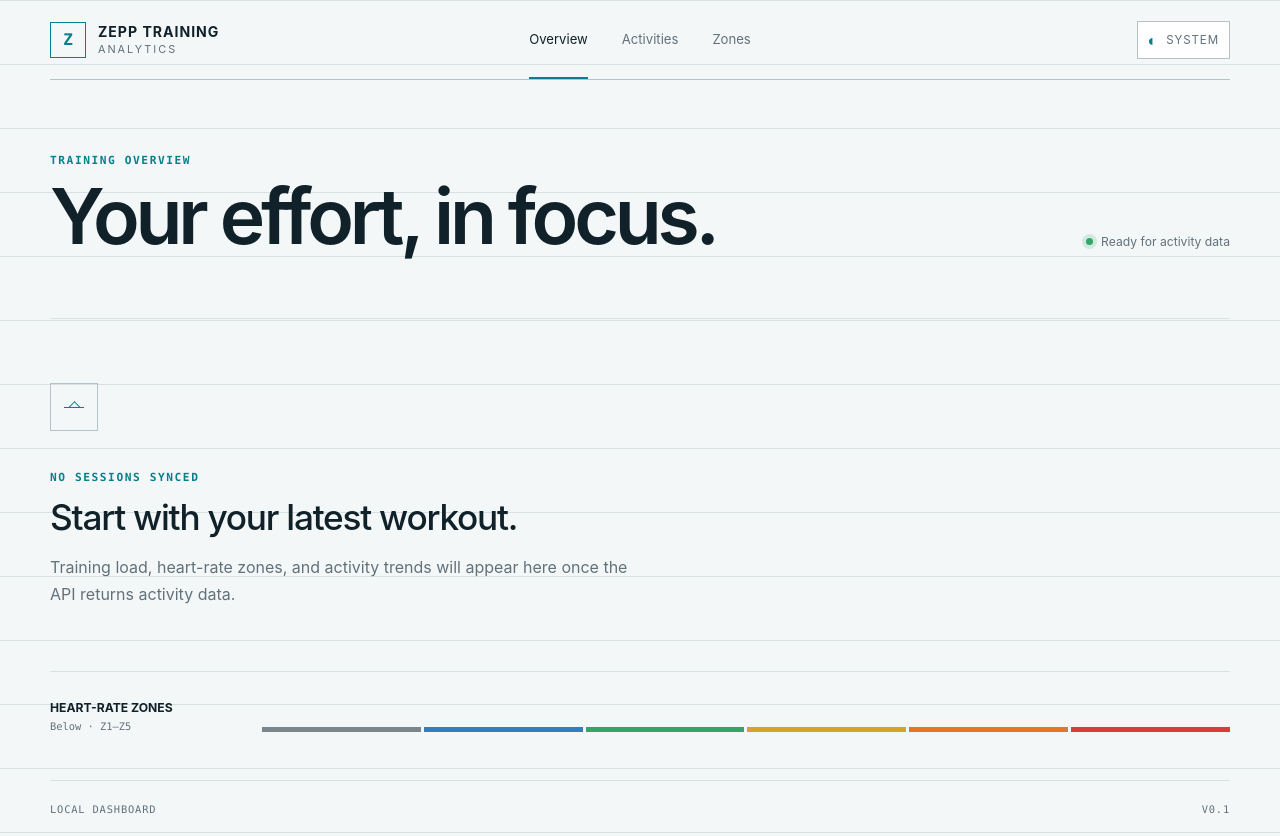
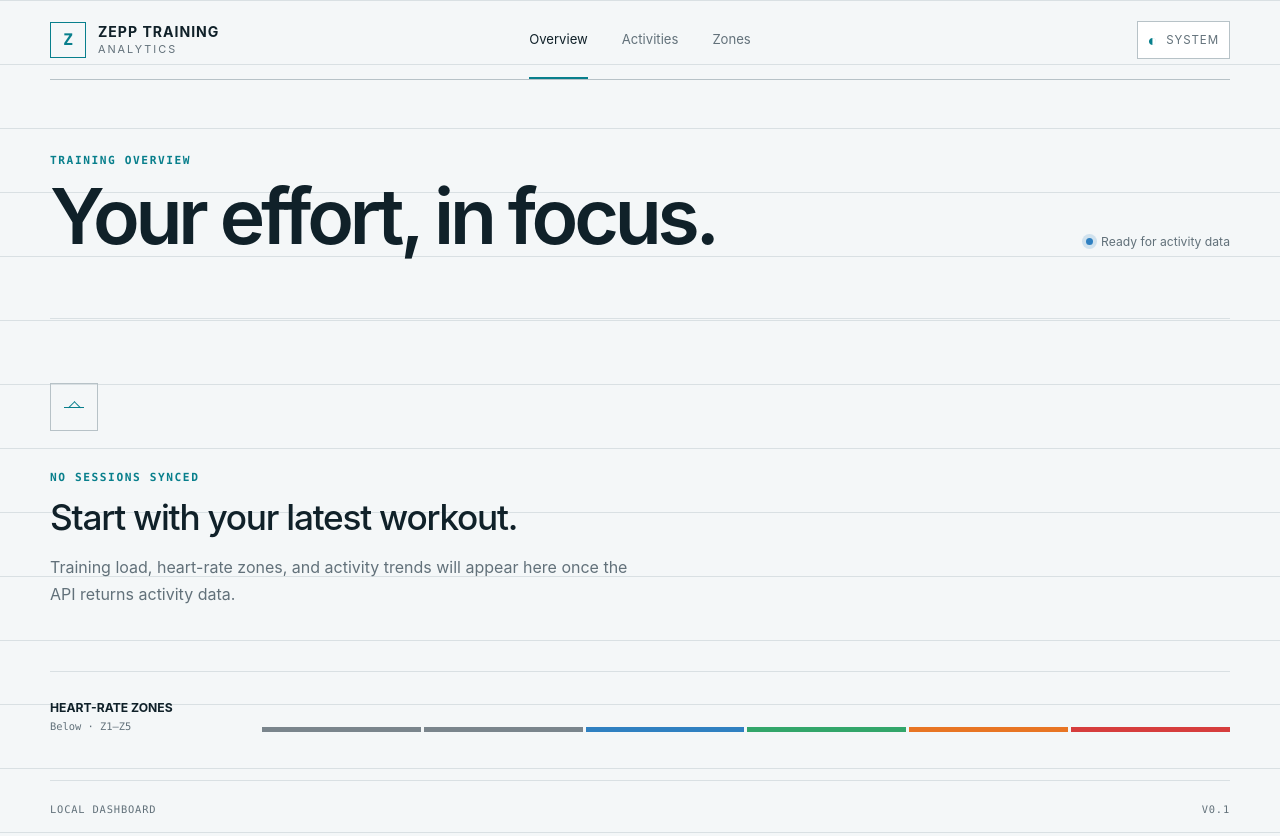
Before and after one commit to xbonell/zepp-training-analytics, a React (Vite) app in the folder apps/web/: page / in a window 1280 px wide. Built offline with nearby package versions, Linux system fonts and the light colour scheme.

Commit message:
fix(web): align OTF zone CSS colors with z1–z5 mapping
Zone variables were shifted one step; z1/below are gray, z2 blue, z3 green.

```diff
--- a/apps/web/src/styles/theme.css
+++ b/apps/web/src/styles/theme.css
@@ -16,9 +16,9 @@
   --accent: #087f8c;
   --accent-soft: #d8eef0;
   --zone-below: #7a858c;
-  --zone-z1: #2f80c1;
-  --zone-z2: #32a66a;
-  --zone-z3: #d5a425;
+  --zone-z1: #7a858c;
+  --zone-z2: #2f80c1;
+  --zone-z3: #32a66a;
   --zone-z4: #e87524;
   --zone-z5: #d63d3d;
 }
```
